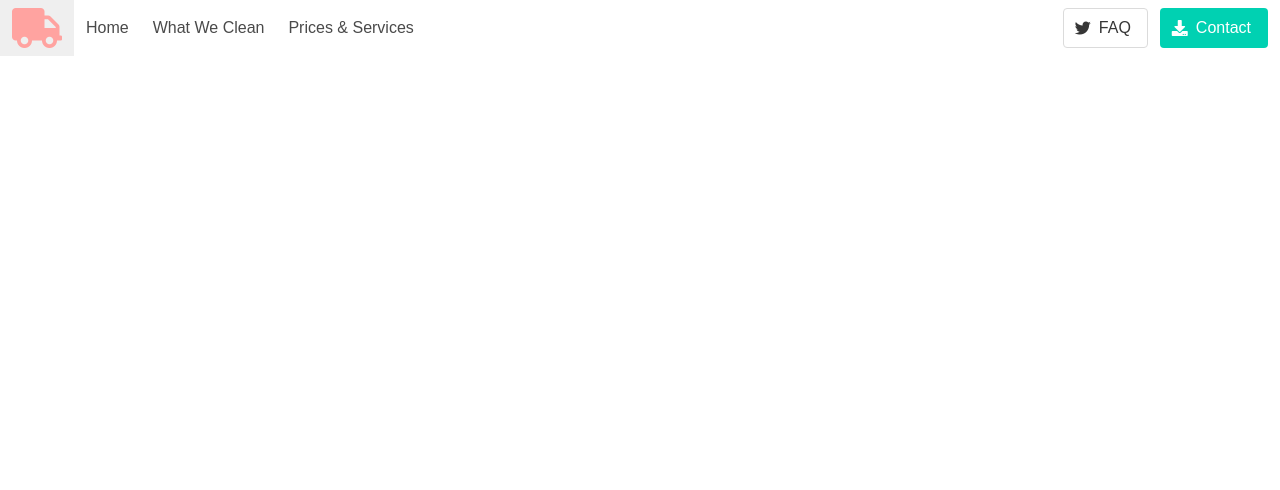
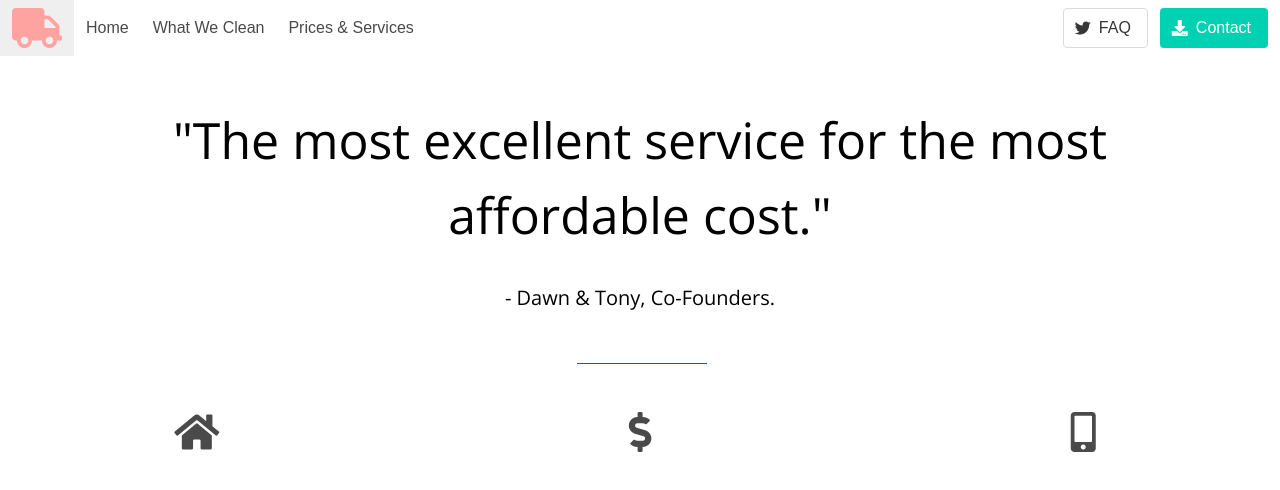
Before and after one commit to SaranSundar/USA-MAID-SERVICE, a React app: page /prices in a window 1280 px wide. Built offline with nearby package versions, Linux system fonts and the light colour scheme.

Commit message:
ANimationsPending

```diff
--- a/src/components/Prices/Prices.css
+++ b/src/components/Prices/Prices.css
@@ -0,0 +1,33 @@
+@import url('https://fonts.googleapis.com/css?family=Open+Sans:300');
+
+.quote {
+    padding-top: 55px;
+    font-family: 'Open Sans', sans-serif;
+    font-size: 50px;
+    color: black;
+}
+
+.child-three {
+
+}
+
+.icons-three-img {
+    font-size: 40px;
+}
+
+.icons-three {
+    display: grid;
+    width: 100%;
+    grid-template-columns: repeat(3, 1fr);
+    grid-template-rows: 1fr;
+    grid-gap: 50px;
+    justify-items: center;
+    align-items: center;
+}
+
+.quote-subtitle {
+    padding-top: 30px;
+    font-family: 'Open Sans', sans-serif;
+    font-size: 20px;
+    color: black;
+}
--- a/src/components/Prices/Prices.js
+++ b/src/components/Prices/Prices.js
@@ -7,7 +7,44 @@ class Prices extends Component {
 
     render() {
         return (
-            <div>PRICES</div>
+            <div className='hero rooms-image'
+                // style={{
+                //     backgroundImage: 'url(' + imgUrl + ')',
+                //     backgroundSize: 'cover',
+                //     backgroundPosition: 'center center',
+                //     backgroundRepeat: 'no-repeat',
+                //     filter: "brightness(80%)",
+                //     position: "relative"
+                // }}
+                 onLoad={console.log("IMAGE LOADED")}>
+                <div className="hero-body container has-text-centered is-overlay">
+                    <h1 className="quote">
+                        "The most excellent service for the most affordable cost."
+                    </h1>
+                    <h1 className="quote-subtitle">
+                        - Dawn & Tony, Co-Founders.
+                    </h1>
+                    <div style={{
+                        marginTop: "50px",
+                        width: "130px",
+                        height: "1px",
+                        background: "red",
+                        position: "relative",
+                        left: "44%"
+                    }}/>
+                </div>
+                <div className="icons-three">
+                    <div className="child-three">
+                        <i className="fas fa-home icons-three-img"/>
+                    </div>
+                    <div className="child-three">
+                        <i className="fas fa-dollar-sign icons-three-img"/>
+                    </div>
+                    <div className="child-three">
+                        <i className="fas fa-mobile-alt icons-three-img"/>
+                    </div>
+                </div>
+            </div>
         );
     }
 }
--- a/src/components/Rooms/Rooms.css
+++ b/src/components/Rooms/Rooms.css
@@ -35,7 +35,7 @@
 
 .colorWhite {
     /*rgba(238, 237, 206, 0.66);*/
-    background: rgba(255, 131, 36, 0.47);
+    background: rgba(255, 242, 228, 0.47);
     color: white;
 }
 
```
Also changed, not shown: public/RoomImages/clean1.jpg, public/RoomImages/clean2.jpg, public/RoomImages/clean3.jpg, public/RoomImages/clean4.jpg, public/RoomImages/clean5.jpg, public/RoomImages/clean6.jpg.
